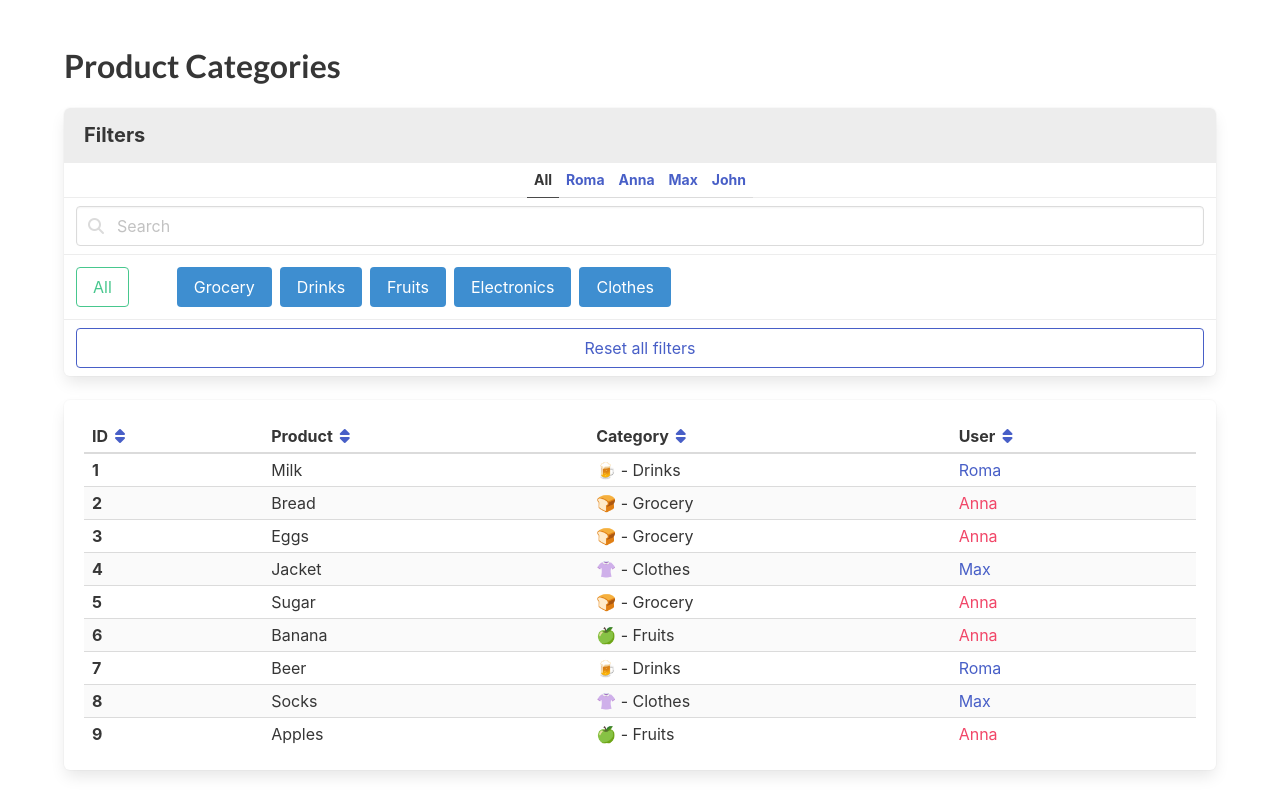
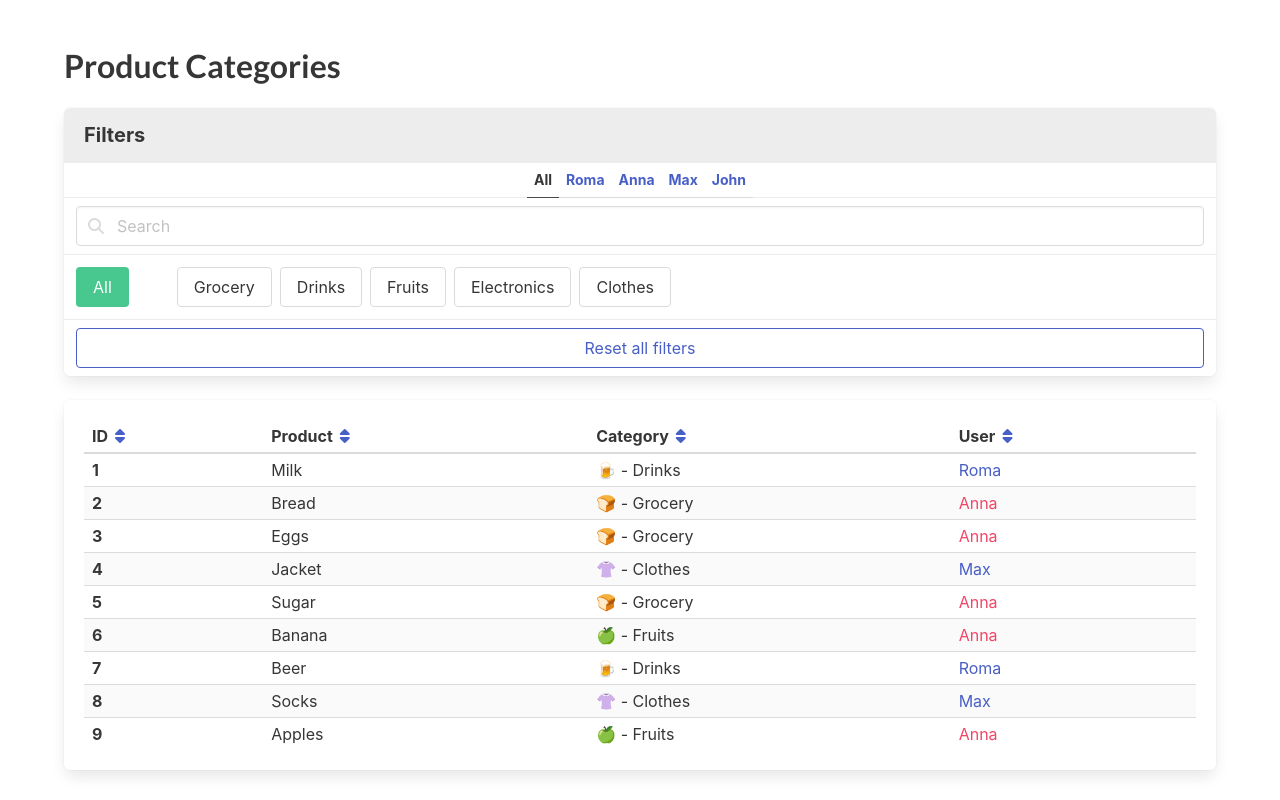
Before and after one commit to sevenlays/react_product-categories-practice--mar-24, a React (Create React App) app: page / in a window 1280 px wide. Built offline with nearby package versions, Linux system fonts and the light colour scheme.

Commit message:
category

```diff
--- a/src/App.jsx
+++ b/src/App.jsx
@@ -35,6 +35,7 @@ export const App = () => {
   const [sortBy, setSortBy] = useState('');
   const [sortByQuery, setSortByQuery] = useState('');
   const [sortDirection, setSortDirection] = useState(SORT_DIRECTION_ASC);
+  const [visibleCaategory, setVisibleCaategories] = useState('All');
 
   function handleSortDirection() {
     setSortDirection(
@@ -50,6 +51,7 @@ export const App = () => {
     query,
     sortByKey,
     isReversed,
+    category,
   ) {
     let visibleProducts = [...productsArr];
 
@@ -92,6 +94,12 @@ export const App = () => {
       visibleProducts.reverse();
     }
 
+    if (category !== 'All') {
+      visibleProducts = visibleProducts.filter(
+        product => product.category.title === category,
+      );
+    }
+
     return visibleProducts;
   }
 
@@ -101,6 +109,7 @@ export const App = () => {
     sortByQuery,
     sortBy,
     sortDirection,
+    visibleCaategory,
   );
 
   return (
@@ -170,7 +179,9 @@ export const App = () => {
               <a
                 href="#/"
                 data-cy="AllCategories"
-                className="button is-success mr-6 is-outlined"
+                className={cn('button is-success mr-6', {
+                  'is-outlined': visibleCaategory !== 'All',
+                })}
               >
                 All
               </a>
@@ -179,8 +190,11 @@ export const App = () => {
                 <a
                   key={category.id}
                   data-cy="Category"
-                  className="button mr-2 my-1 is-info"
+                  className={cn('button mr-2 my-1', {
+                    'is-info': visibleCaategory === category.title,
+                  })}
                   href="#/"
+                  onClick={() => setVisibleCaategories(category.title)}
                 >
                   {category.title}
                 </a>
```
